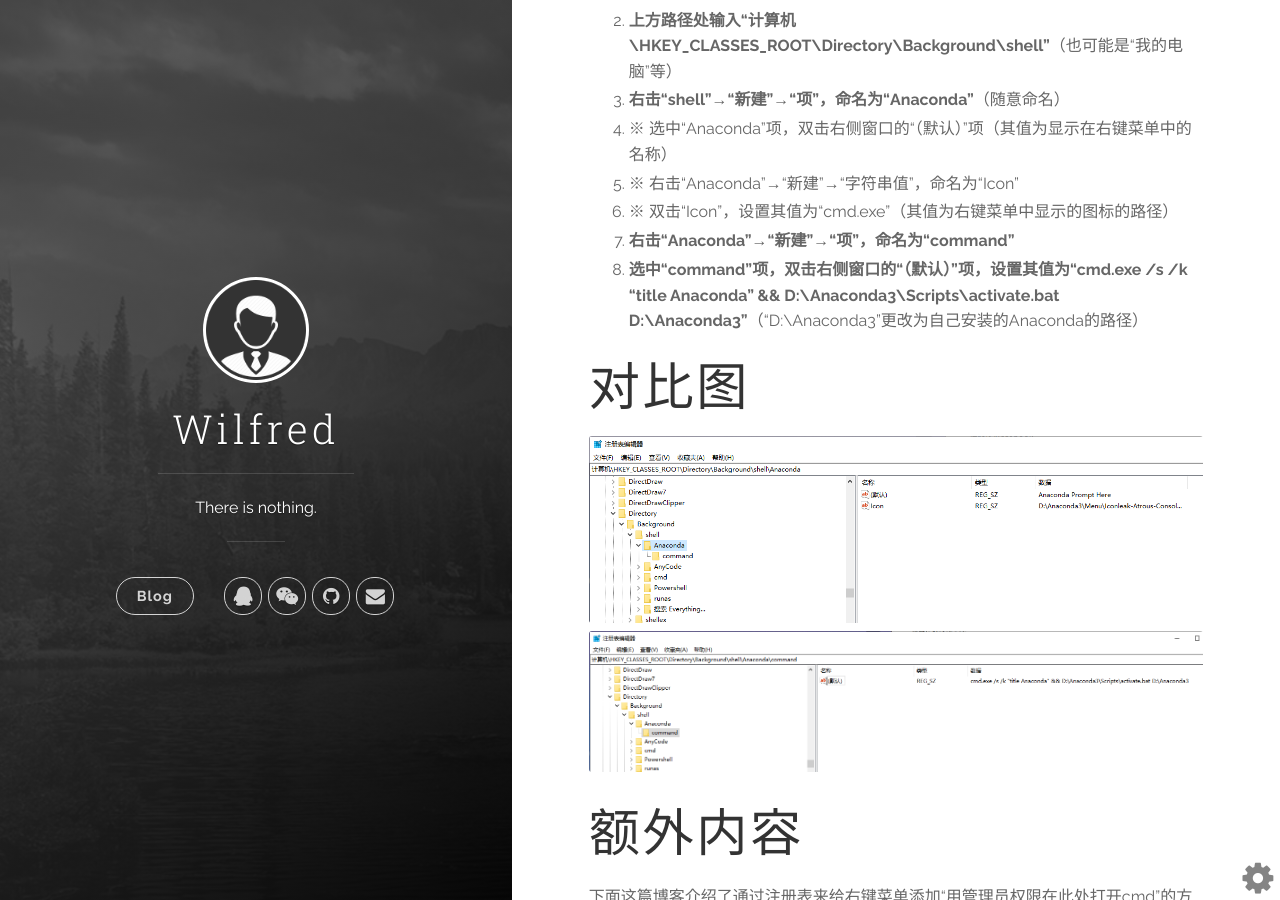
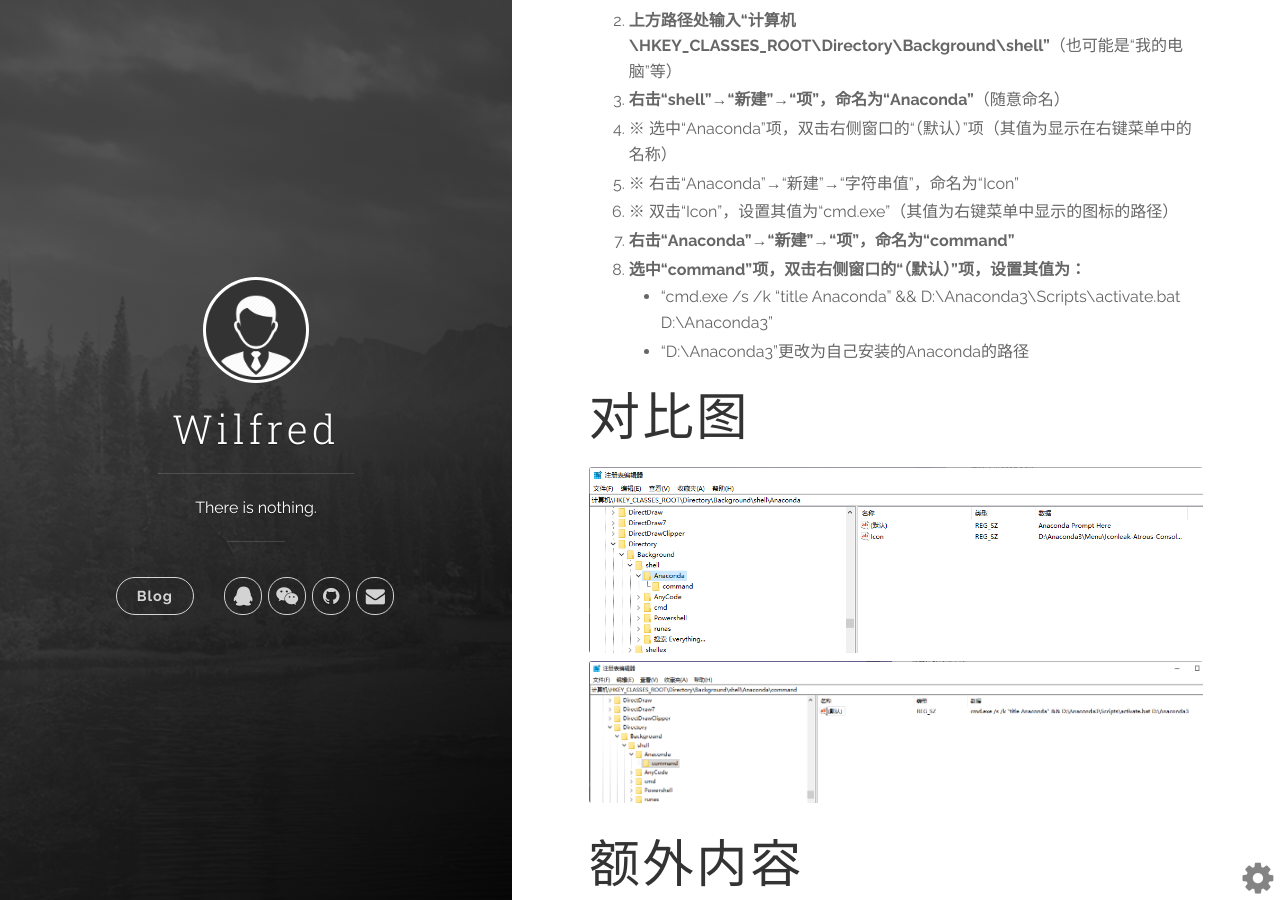
Before and after one commit to WilfredShen/WilfredShen.github.io, a Jekyll site: the page built from _posts/2019-08-27-Anaconda-Prompt-Here.md, in a window 1280 px wide and 900 px high, scrolled down 578 px. Built offline with Jekyll 4.4.1, drawn with Linux system fonts in a browser that asks for light colours.

```diff
--- a/_posts/2019-08-27-Anaconda-Prompt-Here.md
+++ b/_posts/2019-08-27-Anaconda-Prompt-Here.md
@@ -23,7 +23,9 @@ excerpt: Why not have a try?
 5. ※&nbsp;右击“Anaconda”→“新建”→“字符串值”，命名为“Icon”
 6. ※&nbsp;双击“Icon”，设置其值为“cmd.exe”（其值为右键菜单中显示的图标的路径）
 7. **右击“Anaconda”→“新建”→“项”，命名为“command”**
-8. **选中“command”项，双击右侧窗口的“（默认）”项，设置其值为“cmd.exe /s /k "title Anaconda" && D:\\Anaconda3\\Scripts\\activate.bat D:\\Anaconda3”**（“D:\\Anaconda3”更改为自己安装的Anaconda的路径）
+8. **选中“command”项，双击右侧窗口的“（默认）”项，设置其值为：**
+   - “cmd.exe /s /k "title Anaconda" && D:\\Anaconda3\\Scripts\\activate.bat D:\\Anaconda3”
+   - “D:\\Anaconda3”更改为自己安装的Anaconda的路径
 
 # 对比图
 
```
